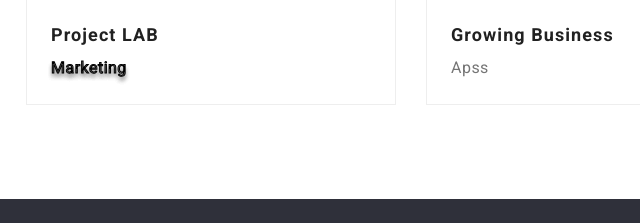
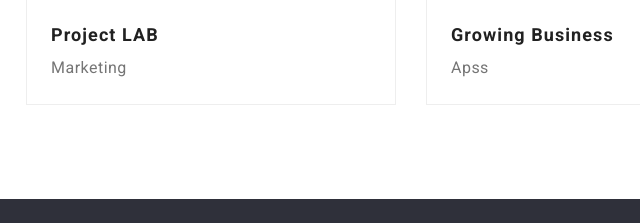
Before and after one commit to emerald2424/goit-markup-hw-03, a plain HTML site: page portfolio.html in a window 1280 px wide. Shown: the part 1422-1645 px from the top of the page, 429-1069 px from the left. Drawn offline with nearby package versions, Linux system fonts and the light colour scheme.

Commit message:
deleted styles to the word 'marketing'

```diff
--- a/css/styles.css
+++ b/css/styles.css
@@ -375,9 +375,3 @@ a {
     display: block;
     color: var(--primary-text-color);
 }
-
-.marketing-text {
-    text-shadow: 0px 4px 4px rgba(0, 0, 0, 0.25), 0px 4px 4px rgba(0, 0, 0, 0.25), 0px 4px 4px rgba(0, 0, 0, 0.25);
-    -webkit-text-stroke: 1px #000000;
-    -webkit-text-fill-color: var(--primary-text-color);
-}
--- a/portfolio.html
+++ b/portfolio.html
@@ -115,7 +115,7 @@
                             <img src="./portfolio/project-lab.jpg" alt="A LAB tag" width="370" height="294">
                             <div class="box-description">
                                 <h3 class="project-title">Project LAB</h3>
-                                <p class="project-category marketing-text">Marketing</p>
+                                <p class="project-category">Marketing</p>
                             </div>
                         </a>
                     </li>
```
